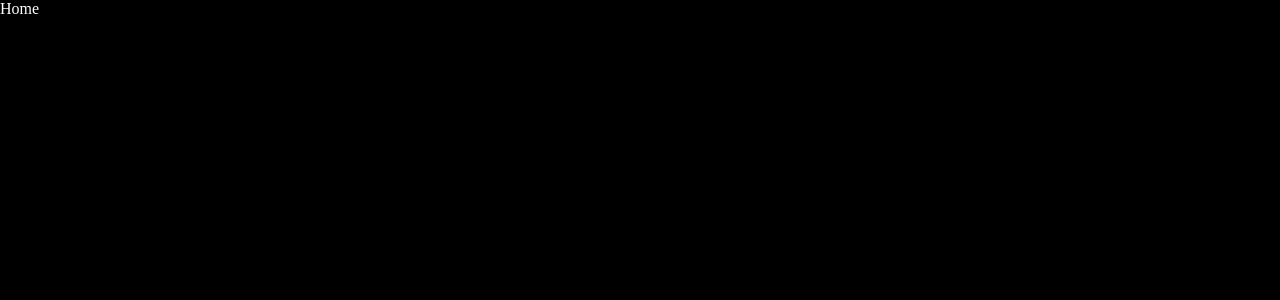
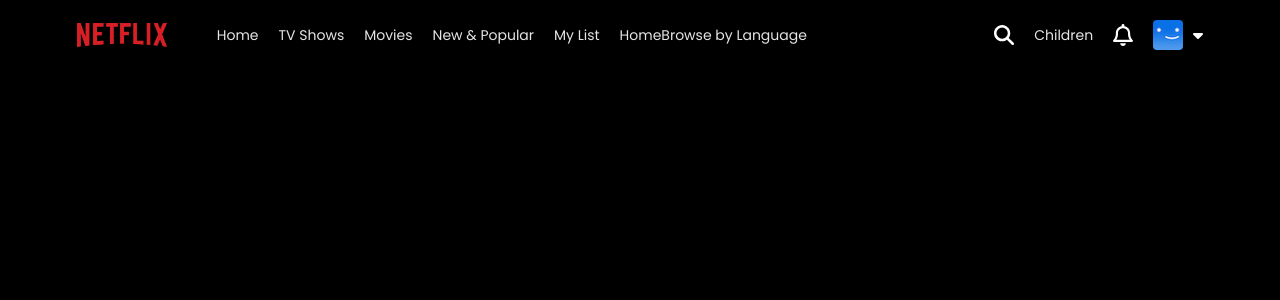
Before and after one commit to hrshkr09/netflixreactjs, a React (Vite) app: page / in a window 1280 px wide. Shown: the top 300 px of the page. Built offline with nearby package versions, Linux system fonts and the light colour scheme.

Commit message:
completed the navbar design

```diff
--- a/src/components/Navbar/Navbar.css
+++ b/src/components/Navbar/Navbar.css
@@ -0,0 +1,76 @@
+.navbar{
+    width: 100%;
+    padding: 20px 6%;
+    display: flex;
+    justify-content: space-between;
+    position:fixed;
+    font-size:14px;
+    color:#e5e5e5;
+    background-image: linear-gradient(180deg, rgba(0,0,0,0.7) 10%, transparent );
+    z-index: 1;
+}
+.navbar_left{
+    display: flex;
+    align-items: center;
+    gap: 50px;
+
+}
+.navbar_left img{
+    width: 90px;
+
+}
+.navbar_left ul{
+    display: flex;
+    list-style: none;
+    gap:20px;
+
+}
+.navbar_left ul li{
+    cursor: pointer;
+}
+.navbar_right{
+    display: flex;
+    align-items: center;
+    gap: 20px;
+
+}
+.navbar_right p{
+    cursor: pointer;
+}
+.navbar_right .icons{
+    width: 20px;
+    cursor: pointer;
+}
+.navbar_right .profile{
+    border-radius: 4px;
+    width: 30px;
+}
+.navbar-profile{
+    display: flex;
+    align-items: center;
+    gap:10px;
+    cursor: pointer;
+    position: relative;
+
+
+}
+.navbar .dropdown{
+    position: absolute;
+    top:100%;
+    right:0;
+    width: max-content;
+    background: #191919;
+    padding:12px 22px;
+    border-radius: 2px;
+    text-decoration: underline;
+    z-index:1;
+    display:none;
+
+}
+.navbar .dropdown p{
+    font-size: 13px;
+    cursor: pointer;
+}
+.navbar-profile:hover .dropdown{
+    display:block;
+}
--- a/src/components/Navbar/Navbar.jsx
+++ b/src/components/Navbar/Navbar.jsx
@@ -1,11 +1,40 @@
-import React from 'react';
-import './Navbar.css'
+import React from "react";
+import "./Navbar.css";
+import logo from "../../assets/logo.png";
+import search_icon from "../../assets/search_icon.svg";
+import bell_icon from "../../assets/bell_icon.svg";
+import profile_icon from "../../assets/profile_img.png";
+import caret_icon from '../../assets/caret_icon.svg'
+
 const Navbar = () => {
   return (
-    <div className='navbar'>
-      Navbar
+    <div className="navbar">
+      <div className="navbar_left">
+        <img src={logo} alt="" />
+        <ul>
+          <li>Home</li>
+          <li>TV Shows</li>
+          <li>Movies</li>
+          <li>New & Popular</li>
+          <li>My List</li>
+          <li>HomeBrowse by Language</li>
+        </ul>
+      </div>
+      <div className="navbar_right">
+        <img src={search_icon} alt="" className="icons" />
+        <p>Children</p>
+        <img src={bell_icon} alt="" className="icons" />
+        <div className="navbar-profile">
+        <img src={profile_icon} alt="" className="profile" />
+        <img src={caret_icon} alt=""  />
+          <div className="dropdown">
+            <p>Sign Out</p>
+          </div>
+
+        </div>
+      </div>
     </div>
   );
-}
+};
 
 export default Navbar;
--- a/src/index.css
+++ b/src/index.css
@@ -1,3 +1,4 @@
+@import url('https://fonts.googleapis.com/css2?family=Poppins:ital,wght@0,100;0,200;0,300;0,400;0,500;0,600;0,700;0,800;0,900;1,100;1,200;1,300;1,400;1,500;1,600;1,700;1,800;1,900&display=swap');
 *{
   margin: 0;
   padding : 0;
@@ -7,5 +8,6 @@
 body{
   background: black;
   color: white;
+  font-family:'poppins';
 
 }
--- a/src/pages/Home/Home.jsx
+++ b/src/pages/Home/Home.jsx
@@ -1,10 +1,12 @@
-import React from 'react'
-import "./Home.css"
-const Home =()=>{
-    return(
-        <div className='home'>Home</div>
-    )
-}
-
+import React from "react";
+import "./Home.css";
+import Navbar from "../../components/Navbar/Navbar";
+const Home = () => {
+  return (
+    <div className="home">
+      <Navbar />
+    </div>
+  );
+};
 
 export default Home;
```
